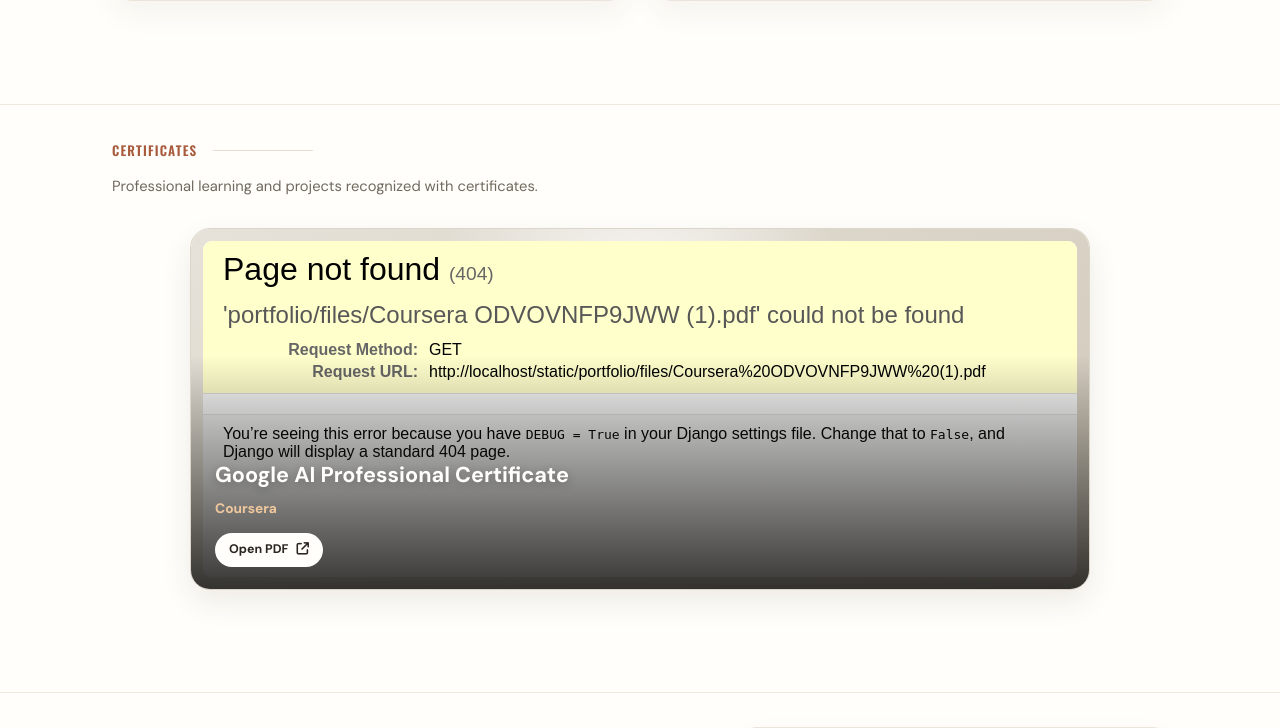
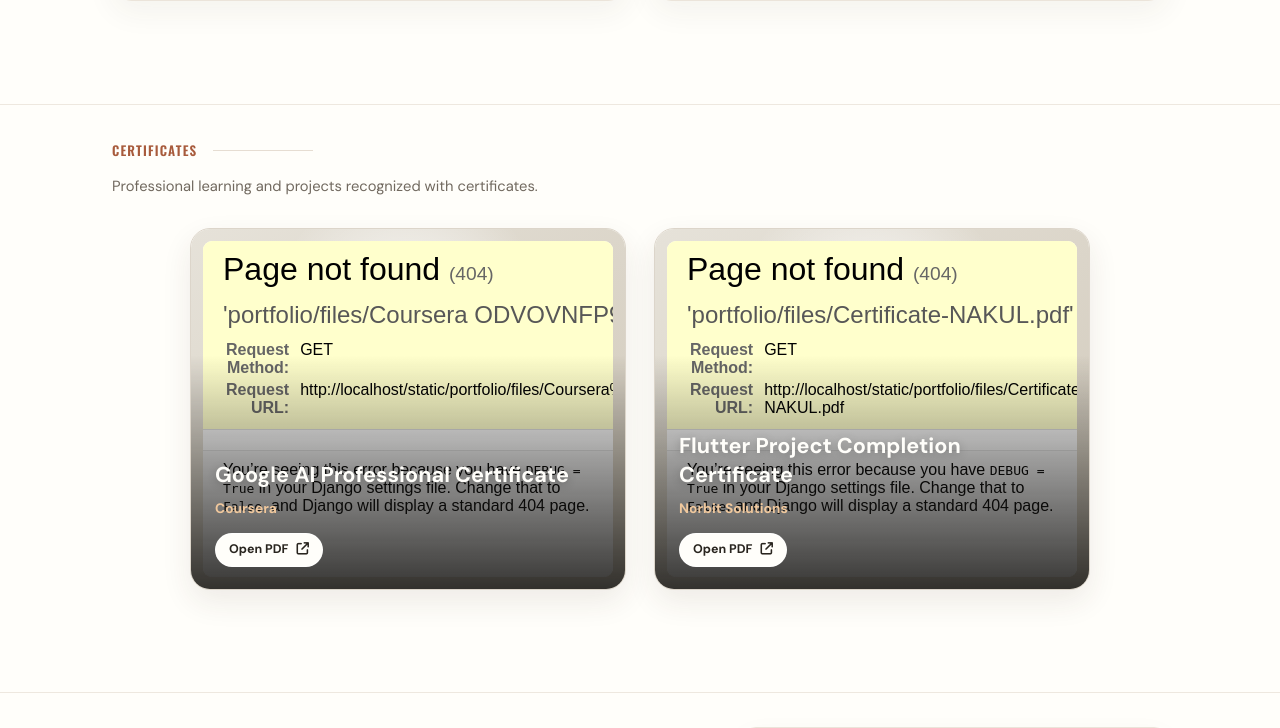
Before and after one commit to nakul93-t/portfolio, a Django app: page / in a window 1280 px wide. Shown: the part 3398-4126 px from the top of the page. Run offline with Django 5.2, Linux system fonts and the light colour scheme; some libraries are stand-ins or nearby versions; some web fonts are replaced.

Commit message:
edited certificates section

```diff
--- a/portfolio/templates/portfolio/index.html
+++ b/portfolio/templates/portfolio/index.html
@@ -417,7 +417,7 @@
 
 <!-- CERTIFICATES SECTION -->
 <section class="section-padding" id="certificates">
-    <div class="container-fluid px-lg-5 certificates-container">
+    <div class ="container-fluid px-lg-5 certificates-container">
         <div class="section-heading">
             <span>CERTIFICATES</span>
             <div></div>
@@ -431,6 +431,17 @@
                     <span class="certificate-preview-content">
                         <span class="certificate-preview-title">Google AI Professional Certificate</span>
                         <span class="certificate-preview-issuer">Coursera</span>
+                        <span class="certificate-open">Open PDF <i class="fa-solid fa-arrow-up-right-from-square" aria-hidden="true"></i></span>
+                    </span>
+                </a>
+            </article>
+            <article class="certificate-card">
+                <a class="certificate-preview" href="static/portfolio/files/Certificate-NAKUL.pdf" target="_blank" rel="noopener noreferrer" aria-label="flutter project completetion Certificate PDF">
+                    <iframe src="static/portfolio/files/Certificate-NAKUL.pdf#toolbar=0&amp;navpanes=0&amp;scrollbar=0&amp;view=FitH" title="Flutter Project Completion Certificate preview" loading="lazy" tabindex="-1" aria-hidden="true"></iframe>
+                    <span class="certificate-preview-shade" aria-hidden="true"></span>
+                    <span class="certificate-preview-content">
+                        <span class="certificate-preview-title">Flutter Project Completion Certificate</span>
+                        <span class="certificate-preview-issuer">Norbit Solutions</span>
                         <span class="certificate-open">Open PDF <i class="fa-solid fa-arrow-up-right-from-square" aria-hidden="true"></i></span>
                     </span>
                 </a>
--- a/static/portfolio/css/style.css
+++ b/static/portfolio/css/style.css
@@ -2667,7 +2667,8 @@ body {
     display: grid;
     max-width: 900px;
     margin: 0 auto;
-    grid-template-columns: minmax(0, 1fr);
+    grid-template-columns: repeat(2, minmax(0, 1fr));
+    gap: 28px;
 }
 
 .certificate-card {
@@ -2766,6 +2767,12 @@ body {
 .certificate-card:hover .certificate-open {
     background: #f7eee3;
     color: #8d4b31;
+}
+
+@media (max-width: 767.98px) {
+    .certificates-grid {
+        grid-template-columns: minmax(0, 1fr);
+    }
 }
 
 @media (max-width: 575.98px) {
```
Also changed, not shown: index.html (+12 -1 lines), 1 other file.
